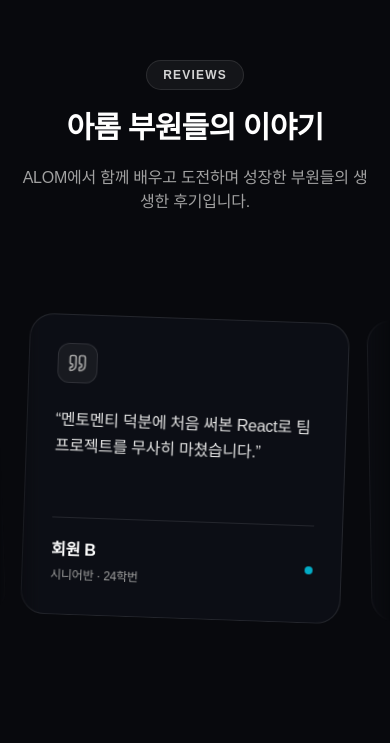
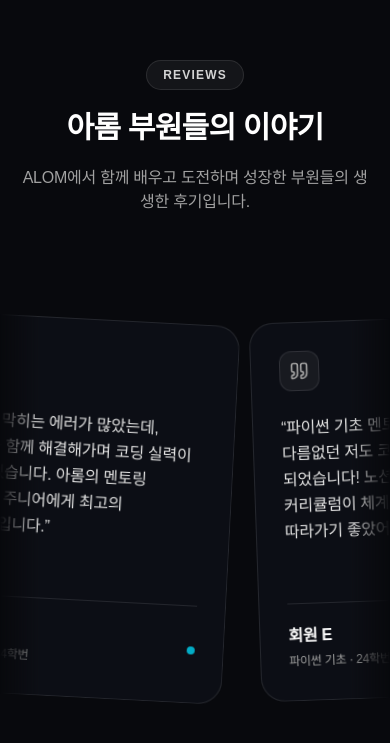
Before and after one commit to TEAM-ALOM-WEB/ALOM-WEB-frontend, a Next.js app: page / in a window 390 px wide. Shown: the part 5373-6116 px from the top of the page. Built offline with nearby package versions, Linux system fonts and the light colour scheme; no server answers; a web font is replaced by a local one.

Commit message:
feat: 활동 후기 콘텐츠를 구체적인 스토리 중심으로 교체 (#20)

```diff
--- a/components/home/ReviewsSection.tsx
+++ b/components/home/ReviewsSection.tsx
@@ -47,7 +47,7 @@
                 </div>
 
                 {/* 후기 인용문 */}
-                <p className="text-base sm:text-lg text-neutral-200 leading-relaxed font-medium group-hover:text-white transition-colors">
+                <p className="text-base sm:text-lg text-neutral-200 leading-relaxed font-medium break-keep group-hover:text-white transition-colors">
                   &ldquo;{review.quote}&rdquo;
                 </p>
               </div>
--- a/constants/reviews.ts
+++ b/constants/reviews.ts
@@ -18,49 +18,178 @@
   title: "아롬 부원들의 이야기",
   description: "ALOM에서 함께 배우고 도전하며 성장한 부원들의 생생한 후기입니다.",
   items: [
+    // 멘토·멘티 방식 후기 (C, 고급C, 파이썬)
     {
       id: "review-1",
-      quote: "전공 수업에서 이해 못했던 개념을 아롬 스터디에서 확실히 잡고 갈 수 있었어요.",
-      name: "김민서",
+      quote:
+        "코딩이 처음이라 막막했는데, 배정된 멘토님이 친절하게 알려주셔서 C언어 기초를 확실하게 잡을 수 있었습니다!",
+      name: "회원 A",
       role: "회원 A",
-      cohort: "25학번",
-      track: "주니어반",
+      cohort: "26학번",
+      track: "C언어 기초",
       tilt: "-rotate-2",
     },
     {
       id: "review-2",
-      quote: "멘토멘티 덕분에 처음 써본 React로 팀 프로젝트를 무사히 마쳤습니다.",
-      name: "이준혁",
+      quote:
+        "방학동안 전공 필수인 고급C언어를 미리 공부할 수 있었어요! 공부도 하고 방학동안 잘 놀기도 했습니다.",
+      name: "회원 B",
       role: "회원 B",
-      cohort: "24학번",
-      track: "시니어반",
+      cohort: "26학번",
+      track: "고급C언어",
       tilt: "rotate-2",
     },
     {
       id: "review-3",
-      quote: "아롬다롬 활동에서 만난 선배 덕분에 진로 고민을 많이 해결했어요.",
-      name: "박서연",
+      quote:
+        "어렵기로 소문난 고급C언어를 멘토멘티 방식으로 배우니 학교 전공 수업에 정말 큰 도움이 되었습니다. 노션으로 스터디 자료가 다 공유되어서 복습하기도 무척 편했어요.",
+      name: "회원 C",
       role: "회원 C",
       cohort: "25학번",
-      track: "주니어반",
+      track: "고급C언어",
       tilt: "-rotate-1",
     },
     {
       id: "review-4",
-      quote: "해커톤에 나가서 처음으로 수상까지 해봤습니다. 아롬 아니었으면 못했을 도전이에요.",
-      name: "최현우",
+      quote:
+        "실습 중 막히는 에러가 많았는데, 멘토님과 함께 해결해가며 코딩 실력이 훌쩍 뛰었습니다. 아롬의 멘토링 시스템은 주니어에게 최고의 커리큘럼입니다.",
+      name: "회원 D",
       role: "회원 D",
-      cohort: "23학번",
-      track: "시니어반",
+      cohort: "24학번",
+      track: "고급C언어",
       tilt: "rotate-3",
     },
     {
       id: "review-5",
-      quote: "세미나에서 발표하면서 제가 아는 걸 설명하는 힘이 늘었어요.",
-      name: "정다은",
+      quote:
+        "파이썬 기초 멘토링 덕분에 비전공자나 다름없던 저도 코딩에 흥미를 붙이게 되었습니다! 노션에 활동 히스토리와 커리큘럼이 체계적으로 정리되어 있어 따라가기 좋았어요.",
+      name: "회원 E",
       role: "회원 E",
       cohort: "24학번",
-      track: "시니어반",
+      track: "파이썬 기초",
+      tilt: "-rotate-2",
+    },
+    // 팀별 자율 스터디 & 데모데이 후기 (자구, 알고리즘, 프론트, AI 등)
+    {
+      id: "review-6",
+      quote:
+        "자료구조 스터디를 통해 팀원들과 토론하며 공부하니 혼자 할 때보다 훨씬 이해가 빨랐습니다. 팀별 자체 진행이라 책임감도 더 생기고 주도적으로 학습하게 되더라고요.",
+      name: "회원 F",
+      role: "회원 F",
+      cohort: "23학번",
+      track: "자료구조",
+      tilt: "rotate-1",
+    },
+    {
+      id: "review-7",
+      quote:
+        "자료구조에 대한 이론적 이해에 충분히 도움이 되었고 학기가 끝나고 진행했던 회식도 너무 재밌었습니다!",
+      name: "회원 G",
+      role: "회원 G",
+      cohort: "25학번",
+      track: "자료구조",
+      tilt: "-rotate-3",
+    },
+    {
+      id: "review-8",
+      quote:
+        "HTML, CSS, JS 프론트 기초를 팀원들과 함께 공부하며 웹 개발의 재미를 알게 되었습니다. 클라이밍 소모임인 '아로밍' 활동까지 병행하며 힐링과 공부를 동시에 챙겼어요.",
+      name: "회원 H",
+      role: "회원 H",
+      cohort: "25학번",
+      track: "프론트 기초",
+      tilt: "rotate-2",
+    },
+    {
+      id: "review-9",
+      quote:
+        "React 스터디 후 프로젝트까지 이어져 데모데이에서 기획한 아이디어를 직접 시연해 볼 수 있었습니다. 개발부터 최종 발표, 피드백까지 잊지 못할 경험이었습니다.",
+      name: "회원 I",
+      role: "회원 I",
+      cohort: "24학번",
+      track: "React",
+      tilt: "-rotate-1",
+    },
+    {
+      id: "review-10",
+      quote:
+        "방학동안 AI 머신러닝 스터디로 뼈대를 잡고 팀 프로젝트에 적용해 보며 실무 감각을 익혔습니다. 토이 프로젝트를 하며 협업 능력도 기르고 발표를 위해 열심히 공부하게 되었던 것 같습니다. 덕분에 알찬 방학을 보낼 수 있었습니다!",
+      name: "회원 J",
+      role: "회원 J",
+      cohort: "25학번",
+      track: "AI-ML",
+      tilt: "rotate-3",
+    },
+    // 졸업생 및 실무 연계 후기 (Java, Spring)
+    {
+      id: "review-11",
+      quote:
+        "시니어반 자바 스터디에서 객체지향의 기본기를 탄탄하게 다진 덕분에, 현재 백엔드 개발자로 실무에 적응하는 데 큰 밑거름이 되었습니다. 아롬은 취업에 직결되는 진짜 스터디를 하는 곳입니다.",
+      name: "회원 K",
+      role: "회원 K",
+      cohort: "졸업생",
+      track: "Java",
+      tilt: "-rotate-2",
+    },
+    {
+      id: "review-12",
+      quote:
+        "Spring 스터디와 종강총회 데모데이 프로젝트 경험은 실제 실무 프로세스와 가장 흡사했습니다. 기획부터 개발, 팀 협업까지 아롬의 체계적인 시스템을 후배들에게 적극 추천합니다.",
+      name: "회원 L",
+      role: "회원 L",
+      cohort: "졸업생",
+      track: "Spring",
+      tilt: "rotate-1",
+    },
+    // 네트워킹 및 종합 후기
+    {
+      id: "review-13",
+      quote:
+        "체계적인 스터디 커리큘럼은 물론이고, NET워크(테니스), 귤락(음악) 같은 소모임과 어린이대공원 피크닉 번개 모임 등 다채로운 활동이 아롬의 가장 큰 매력입니다. 개발 실력과 끈끈한 선후배 인맥을 모두 얻어 갈 수 있어요!",
+      name: "회원 M",
+      role: "회원 M",
+      cohort: "24학번",
+      track: "종합 후기",
+      tilt: "-rotate-3",
+    },
+    {
+      id: "review-14",
+      quote:
+        "동아리 단톡방에서 '오늘 한강 맥주 마시러 갈 사람!' 한마디에 바로 모이는 자유로운 분위기가 너무 좋습니다. 코딩하다 지칠 때 동기, 선배들과 함께하는 번개 모임은 대학 생활의 확실한 활력소예요.",
+      name: "회원 N",
+      role: "회원 N",
+      cohort: "한강 맥주",
+      track: "번개 모임",
+      tilt: "rotate-2",
+    },
+    {
+      id: "review-15",
+      quote:
+        "MT는 정말 잊지 못할 추억입니다! 1박 2일 동안 부원들과 밤새워 스위치 게임도 하고 소통도 했습니다! 앞으로 한 학기 동안 스터디를 함께할 끈끈한 유대감이 생겼어요.",
+      name: "회원 O",
+      role: "회원 O",
+      cohort: "네트워킹",
+      track: "동아리 MT",
+      tilt: "-rotate-1",
+    },
+    {
+      id: "review-16",
+      quote:
+        "단순한 학술 동아리를 넘어 '야발롬(야구 관람)', '아로밍(클라이밍)' 같은 테마별 소모임이 활성화되어 있다는 게 큰 장점입니다. 관심사가 맞는 부원들과 개발 외적인 취미까지 공유할 수 있어 소속감이 배가 됩니다.",
+      name: "회원 P",
+      role: "회원 P",
+      cohort: "취미 공유",
+      track: "테마별 소모임",
+      tilt: "rotate-3",
+    },
+    {
+      id: "review-17",
+      quote:
+        "날씨 좋은 날 다 같이 돗자리 들고 어린이대공원으로 피크닉을 가거나, 자양동에서 모이는 등 공부할 땐 빡세게 집중하고 놀 땐 확실하게 노는 아롬만의 문화가 정말 좋습니다!",
+      name: "회원 Q",
+      role: "회원 Q",
+      cohort: "네트워킹",
+      track: "피크닉 & 번개",
       tilt: "-rotate-2",
     },
   ],
```
